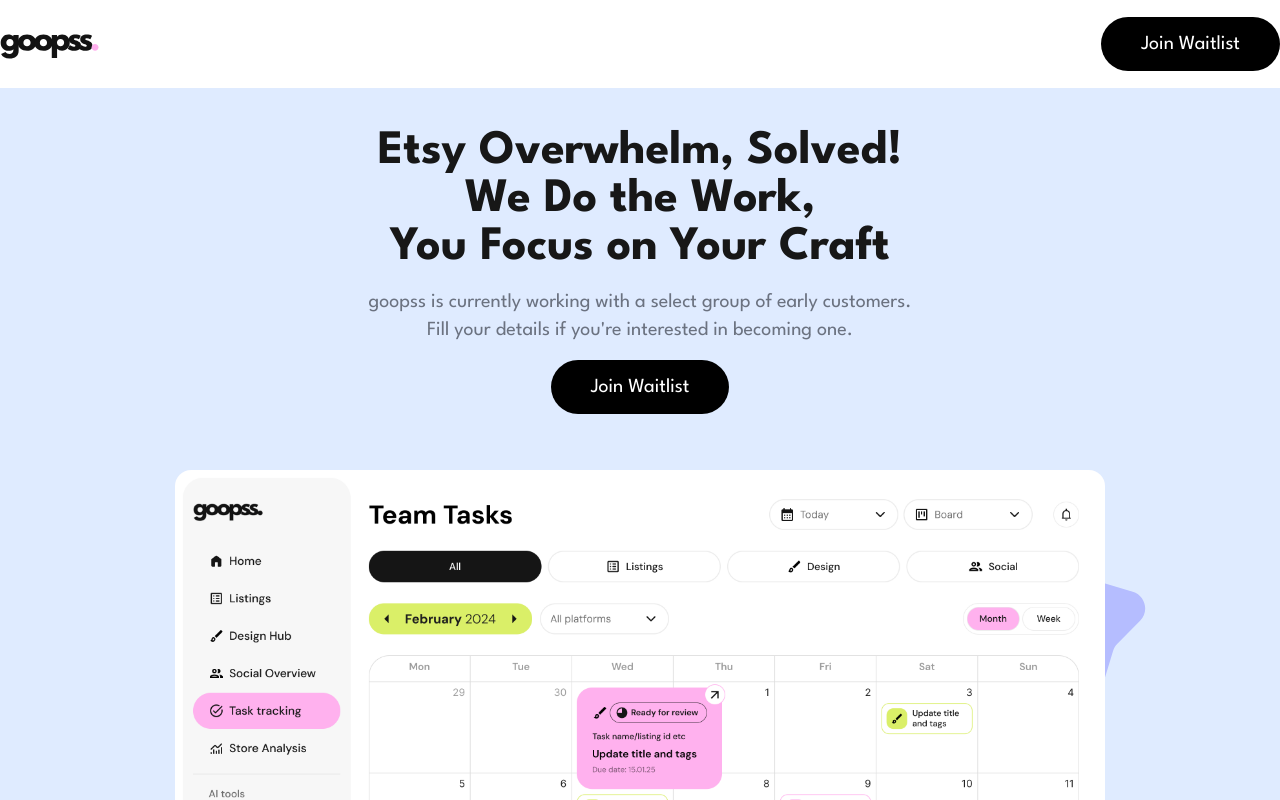
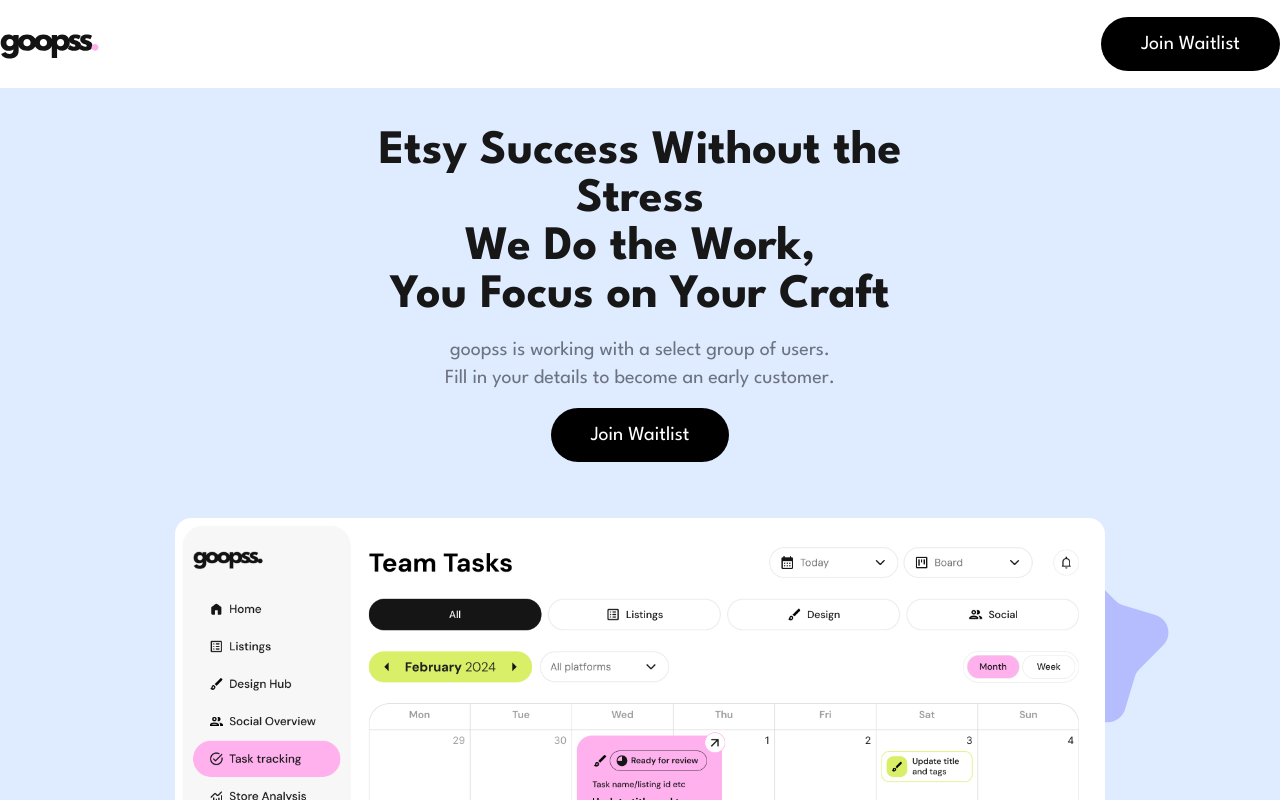
Before and after one commit to sheilagoopss/goopss-new, a Next.js app: page /new in a window 1280 px wide. Shown: the top 800 px of the page. Built offline with nearby package versions, Linux system fonts and the light colour scheme; no server answers.

Commit message:
changed the hero text

```diff
--- a/src/app/new/page.tsx
+++ b/src/app/new/page.tsx
@@ -21,16 +21,16 @@
           <div className="flex flex-col items-center justify-center text-center gap-4 md:pt-10 pt-10">
             <div className="flex flex-col gap-4 md:w-1/2 md:px-0 px-8">
               <h1 className="md:text-5xl text-4xl font-bold">
-              Etsy Overwhelm, Solved!
+              Etsy Success Without the Stress
                 <br />
                 We Do the Work,
                 <br />
                 You Focus on Your Craft
               </h1>
               <p className="text-gray-500 text-lg md:mt-0 mt-10">
-                goopss is currently working with a select group of early customers.
+              goopss is working with a select group of users.
                 <br />
-                Fill your details if you're interested in becoming one.
+                Fill in your details to become an early customer.
               </p>
             </div>
             <JoinWaitListButton />
```
